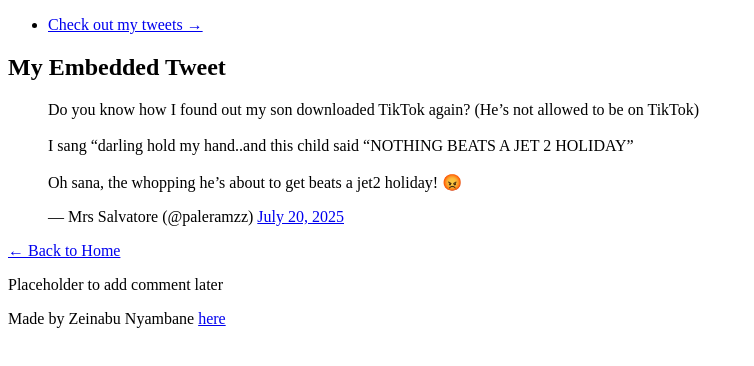
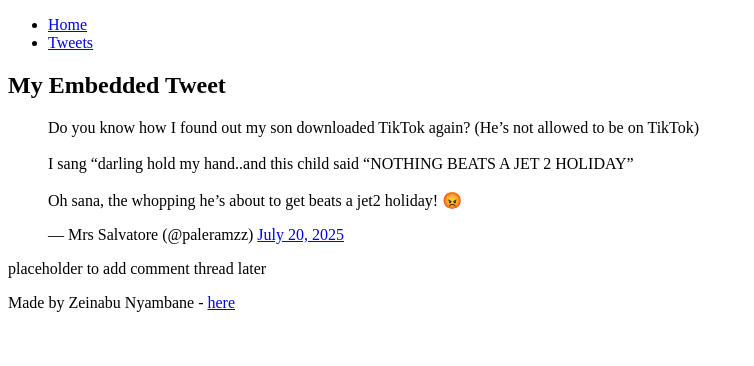
Before and after one commit to MissZein/My_First_Portfolio, a plain HTML site: page html_basic/tweets.html in a window 1280 px wide. Shown: the whole page, without its empty margins (0-754 px from the left). Drawn offline with Linux system fonts and the light colour scheme.

Commit message:
made changes to the header and footer structure

```diff
--- a/html_basic/tweets.html
+++ b/html_basic/tweets.html
@@ -5,16 +5,17 @@
   <title>Tweets Page</title>
 </head>
 <body>
+
   <header>
     <ul>
-            <li><p><a href="index.html">Check out my tweets →</a></p></li>
+      <li><a href="index.html">Home</a></li>
+      <li><a href="tweets.html">Tweets</a></li>
     </ul>
   </header>
+
   <main>
     <article>
       <h1>My Embedded Tweet</h1>
-
-  <!-- Embed tweet here -->
       <blockquote class="twitter-tweet">
         <p lang="en" dir="ltr">Do you know how I found out my son downloaded TikTok again? (He’s not allowed to be on TikTok) <br>
         <br>I sang “darling hold my hand..and this child said “NOTHING BEATS A JET 2 HOLIDAY” <br>
@@ -23,15 +24,14 @@
         <a href="https://twitter.com/paleramzz/status/1947002357192990724?ref_src=twsrc%5Etfw">July 20, 2025</a>
       </blockquote>
       <script async src="https://platform.twitter.com/widgets.js" charset="utf-8"></script>
+    </article>
 
-  <!-- Link back to homepage -->
-  <p><a href="index.html">← Back to Home</a></p>
-        </article>
-        <aside><p>Placeholder to add comment later</p></aside>
+    <aside>
+      <p>placeholder to add comment thread later</p>
+    </aside>
   </main>
-    <footer>
-        <p>Made by Zeinabu Nyambane <a href="https://www.pexels.com/photo/photo-of-woman-standing-on-grass-field-4668511/" target="_blank">here</a></p>
-    </footer>
+
+  <footer><p>Made by Zeinabu Nyambane - <a href="https://www.pexels.com/photo/photo-of-woman-standing-on-grass-field-4668511/" target="_blank">here</a></p></footer>
 
 </body>
 </html>
```
Also changed, not shown: html_basic/index.html (+6 -7 lines). Lines whose indentation alone changed are shown as unchanged.
